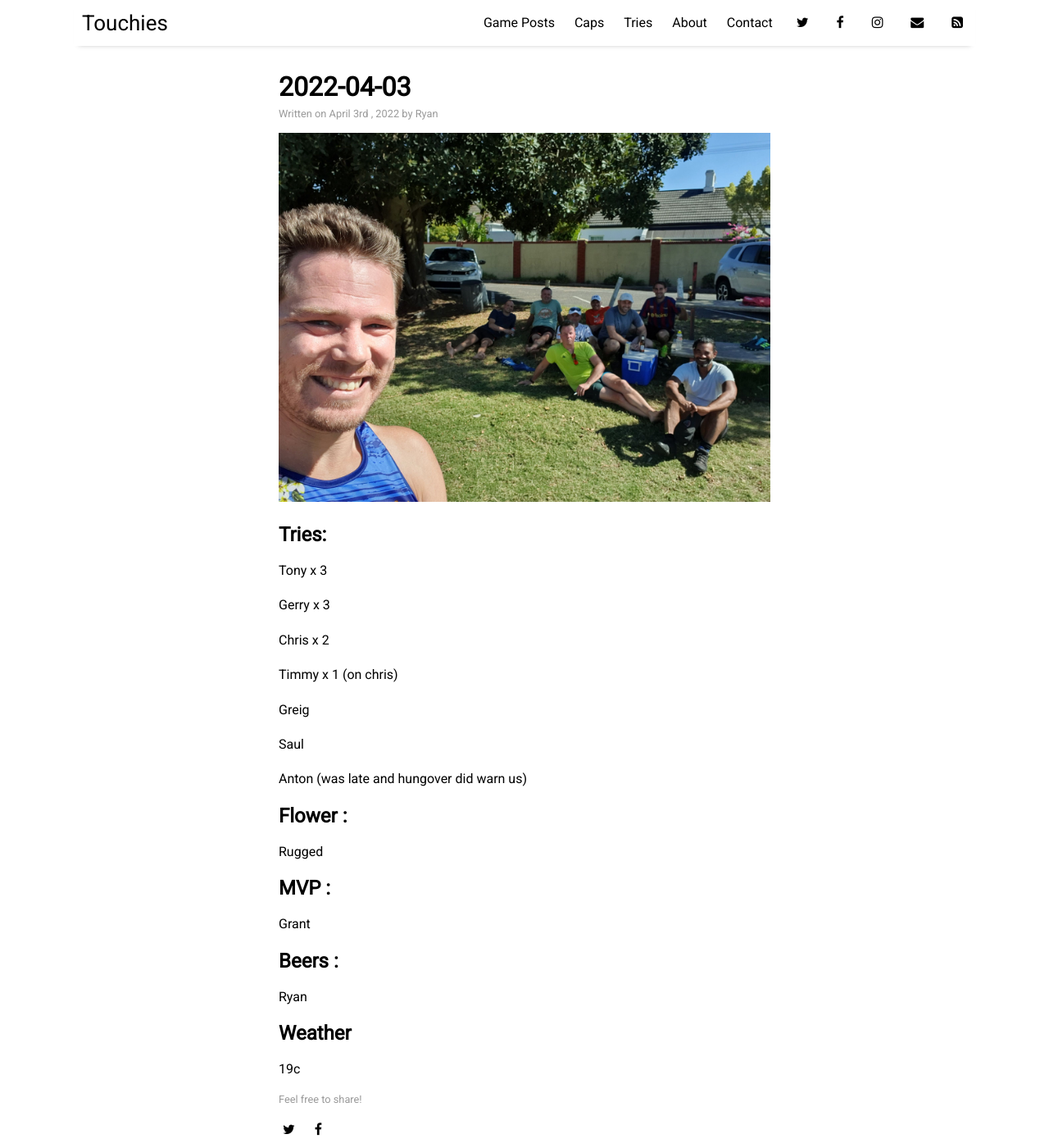
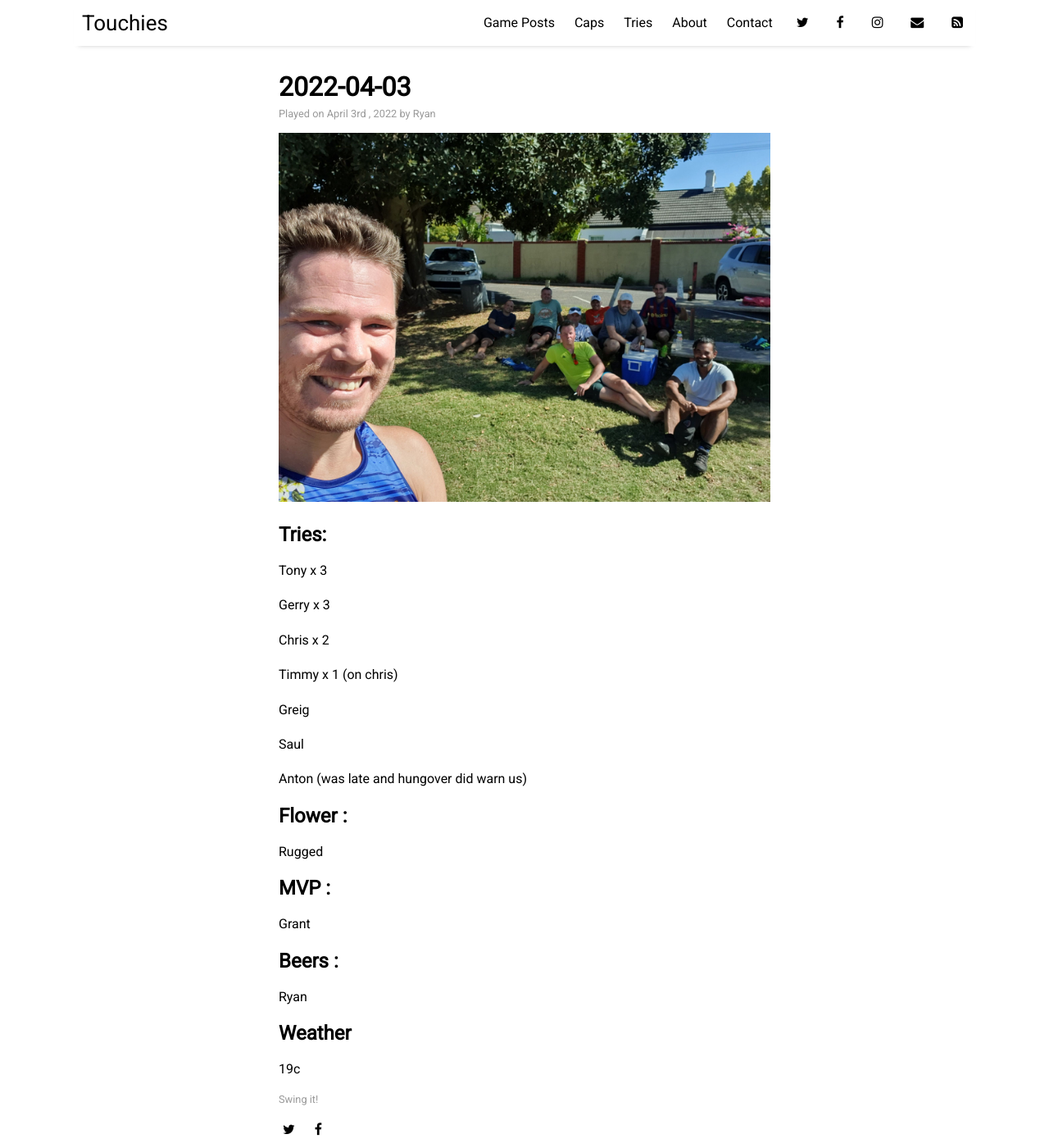
Before and after one commit to sundayrugby/sundayrugby.github.io, a Jekyll site: the page built from _posts/2022-04-03-C.md, in a window 1280 px wide and 1400 px high. Shown: the whole window at 82% size. Built offline with Jekyll 4.4.1, drawn with Linux system fonts in a browser that asks for light colours; nearby versions of some CDN libraries; some of the changed text lies outside the part shown.

Commit message:
Update settings.yml

```diff
--- a/_data/settings.yml
+++ b/_data/settings.yml
@@ -16,20 +16,20 @@
 
 # Available social icons are powered by Font Awesome, so you can use any icon that they offer
 social:
-- {icon: 'twitter', link:    'https://twitter.com/paululele'}
-- {icon: 'facebook', link:   'https://www.facebook.com/paululele'}
-- {icon: 'instagram', link:  'https://instagram.com/paululele'}
-- {icon: 'envelope', link:   'mailto:hello@paulle.ca'}
+- {icon: 'twitter', link:    'https://twitter.com'}
+- {icon: 'facebook', link:   'https://www.facebook.com'}
+- {icon: 'instagram', link:  'https://instagram.com'}
+- {icon: 'envelope', link:   'mailto:sundayrugbytouch@gmail.com'}
 - {icon: 'rss-square', link: 'feed.xml'}
 # - {icon: 'rss-square', link: 'rss-feed.xml'}
 
 # Customize site text
 pagination:
-  next_page: 'Newer'
-  previous_page: 'Older'
+  next_page: 'Backline'
+  previous_page: 'Forwards'
 
-sharing_button_prompt: 'Feel free to share!'
+sharing_button_prompt: 'Swing it!'
 
-related_posts: 'You may also enjoy...'
+related_posts: 'Other games we played...'
 
-post_date_prefix: 'Written on'
+post_date_prefix: 'Played on'
```
